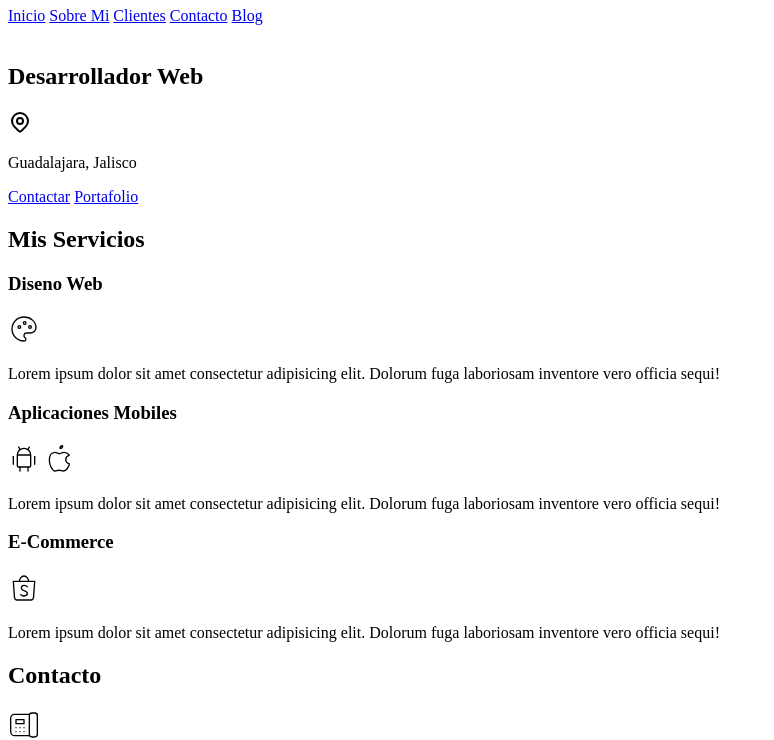
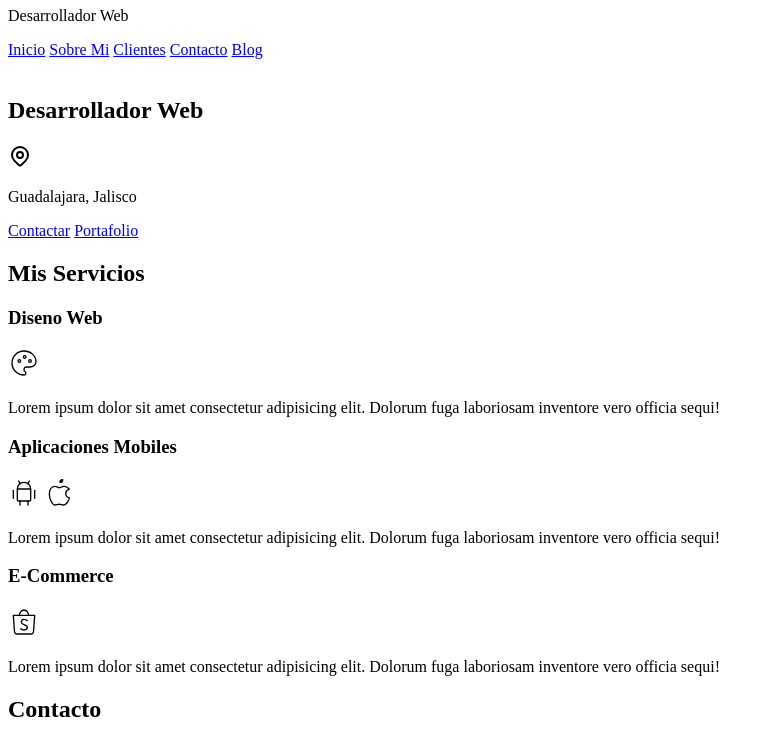
Before and after one commit to Tonygdl19mx/0.5-Curso-HTML--CSS--JS-JPDLT, a plain HTML site: page HTML/index.html in a window 1280 px wide. Shown: the part 73-813 px from the top of the page, without its empty margins (0-774 px from the left). Drawn offline with Linux system fonts and the light colour scheme.

Commit message:
Parrafo en header

```diff
--- a/HTML/index.html
+++ b/HTML/index.html
@@ -9,6 +9,7 @@
 
     <header>
     <h1>Antonio Martinez Gomez</h1>
+    <p>Desarrollador Web</p>
     </header>
 
     <nav>
```
